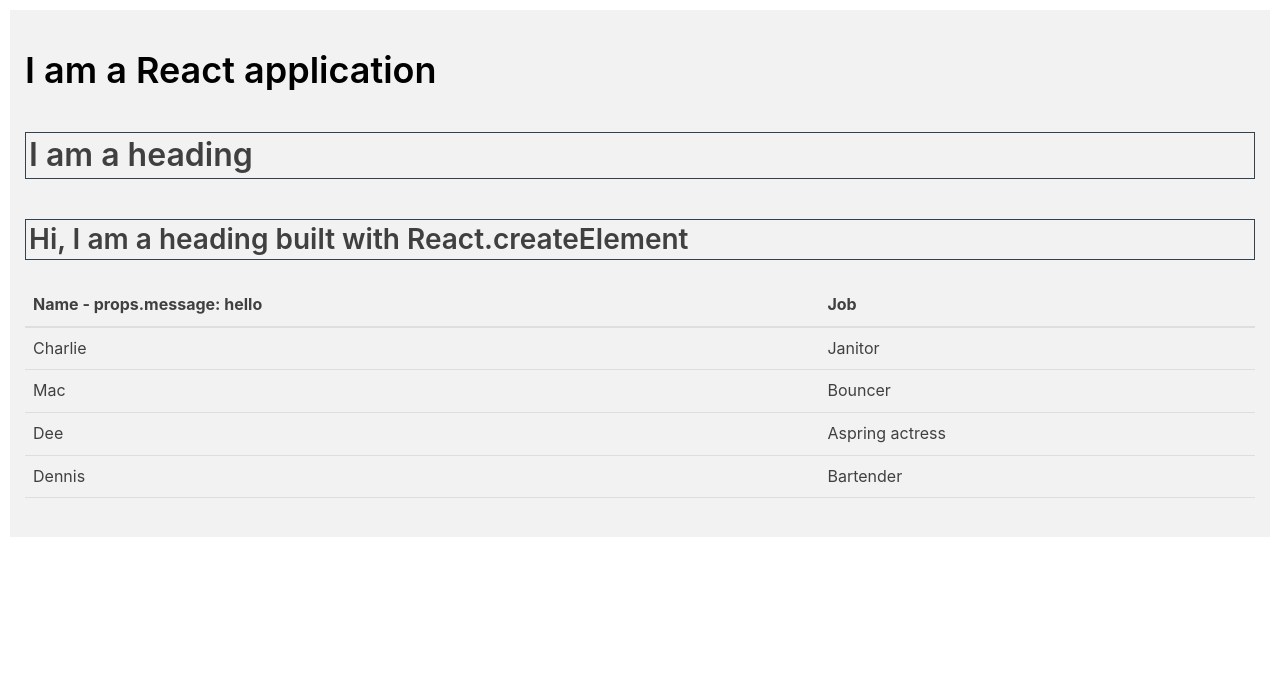
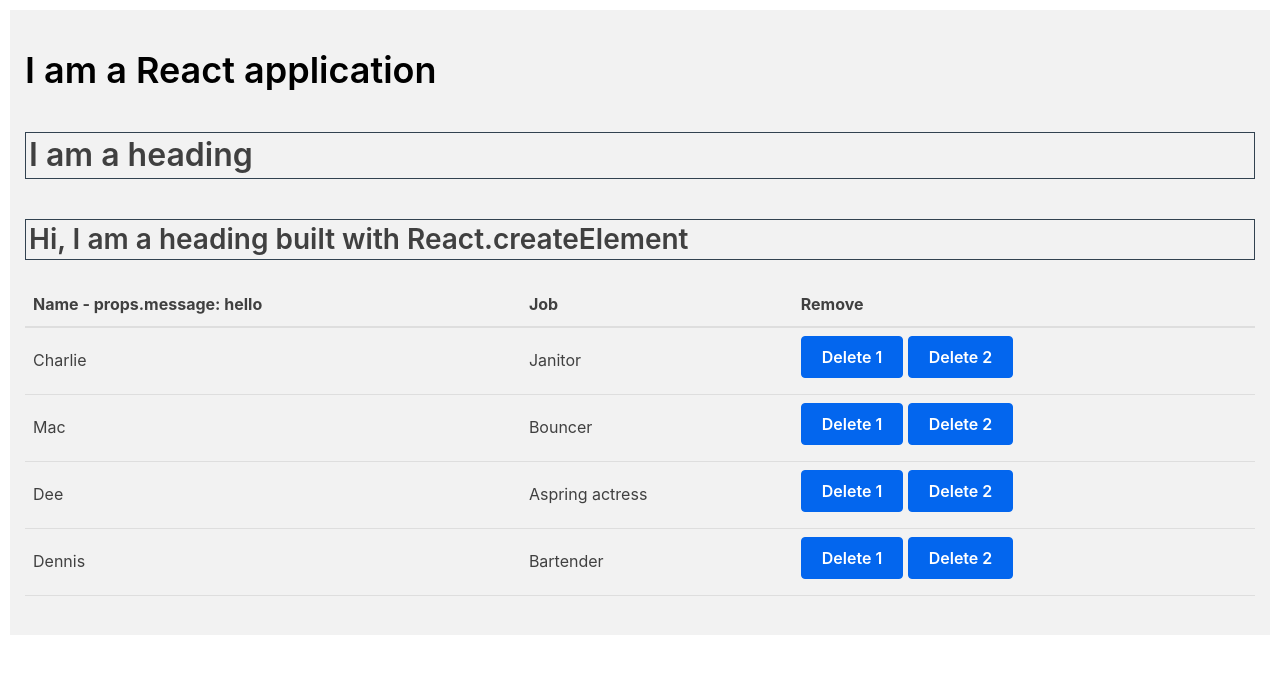
Before and after one commit to alexisbellido/node-tests, a React app in the folder react-getting-started/: page / in a window 1280 px wide. Shown: the top 674 px of the page. Built offline with nearby package versions, Linux system fonts and the light colour scheme.

Commit message:
bind and handle events

```diff
--- a/react-getting-started/public/index.html
+++ b/react-getting-started/public/index.html
@@ -7,7 +7,7 @@
   <meta name="viewport" content="width=device-width, initial-scale=1, shrink-to-fit=no">
   <title>React Getting Started</title>
 
-    <link href="../dist/main.css?600d503aaa5d69015192" rel="stylesheet">
+    <link href="../dist/main.css?d694005f56a5b513f421" rel="stylesheet">
 
 </head>
 
@@ -18,7 +18,7 @@
   </div>
 
 
-    <script src="../dist/main.js?600d503aaa5d69015192"></script>
+    <script src="../dist/main.js?d694005f56a5b513f421"></script>
 
 
 </body>
--- a/react-getting-started/src/App.js
+++ b/react-getting-started/src/App.js
@@ -6,13 +6,9 @@
 class App extends React.Component {
   constructor(props) {
     super(props);
-    this.headingObject = React.createElement(
-      'h3',
-      {className: 'heading'},
-      'Hi, I am a heading built with React.createElement'
-    );
 
-    this.characters = [
+    this.state = {
+      characters: [
         {
             'name': 'Charlie',
             'job': 'Janitor'
@@ -29,7 +25,27 @@
             'name': 'Dennis',
             'job': 'Bartender'
         }
-    ];
+      ]
+    };
+
+    this.headingObject = React.createElement(
+      'h3',
+      {className: 'heading'},
+      'Hi, I am a heading built with React.createElement'
+    );
+
+    this.removeCharacter = this.removeCharacter.bind(this);
+
+  }
+
+  removeCharacter(index) {
+      const { characters } = this.state;
+
+      this.setState({
+          characters: characters.filter((character, i) => {
+              return i !== index;
+          })
+      });
   }
 
   render() {
@@ -39,7 +55,10 @@
         <h1>I am a React application</h1>
         {heading}
         {this.headingObject}
-        <Table characterData={this.characters} />
+        <Table
+          characterData={this.state.characters}
+          removeCharacter={this.removeCharacter}
+        />
       </div>
     );
   }
--- a/react-getting-started/src/Table.js
+++ b/react-getting-started/src/Table.js
@@ -8,17 +8,27 @@
             <tr>
                 <th>Name - props.message: {props.message}</th>
                 <th>Job</th>
+                <th>Remove</th>
             </tr>
         </thead>
     );
 }
 
 const TableBody = props => {
+  // https://reactjs.org/docs/handling-events.html
+  // Delete 1 uses arrow function, which creates a different callback for each button rendered
+  // Delete 2 uses Function.prototype.bind
+
   const rows = props.characterData.map((row, index) => {
     return (
       <tr key={index}>
         <td>{row.name}</td>
         <td>{row.job}</td>
+        <td>
+          <button onClick={() => props.removeCharacter(index)}>Delete 1</button>
+          {' '}
+          <button onClick={props.removeCharacter.bind(this, index)}>Delete 2</button>
+        </td>
       </tr>
     )
   });
@@ -38,11 +48,14 @@
     // const characterData = this.props.characterData;
     // destructuring assignment (ES6 property shorthand)
     // https://developer.mozilla.org/en-US/docs/Web/JavaScript/Reference/Operators/Destructuring_assignment
-    const { characterData } = this.props;
+    const { characterData, removeCharacter } = this.props;
     return (
       <table>
         <TableHeader message="hello" />
-        <TableBody characterData={characterData} />
+        <TableBody
+          characterData={characterData}
+          removeCharacter={removeCharacter}
+        />
       </table>
     );
   }
```
